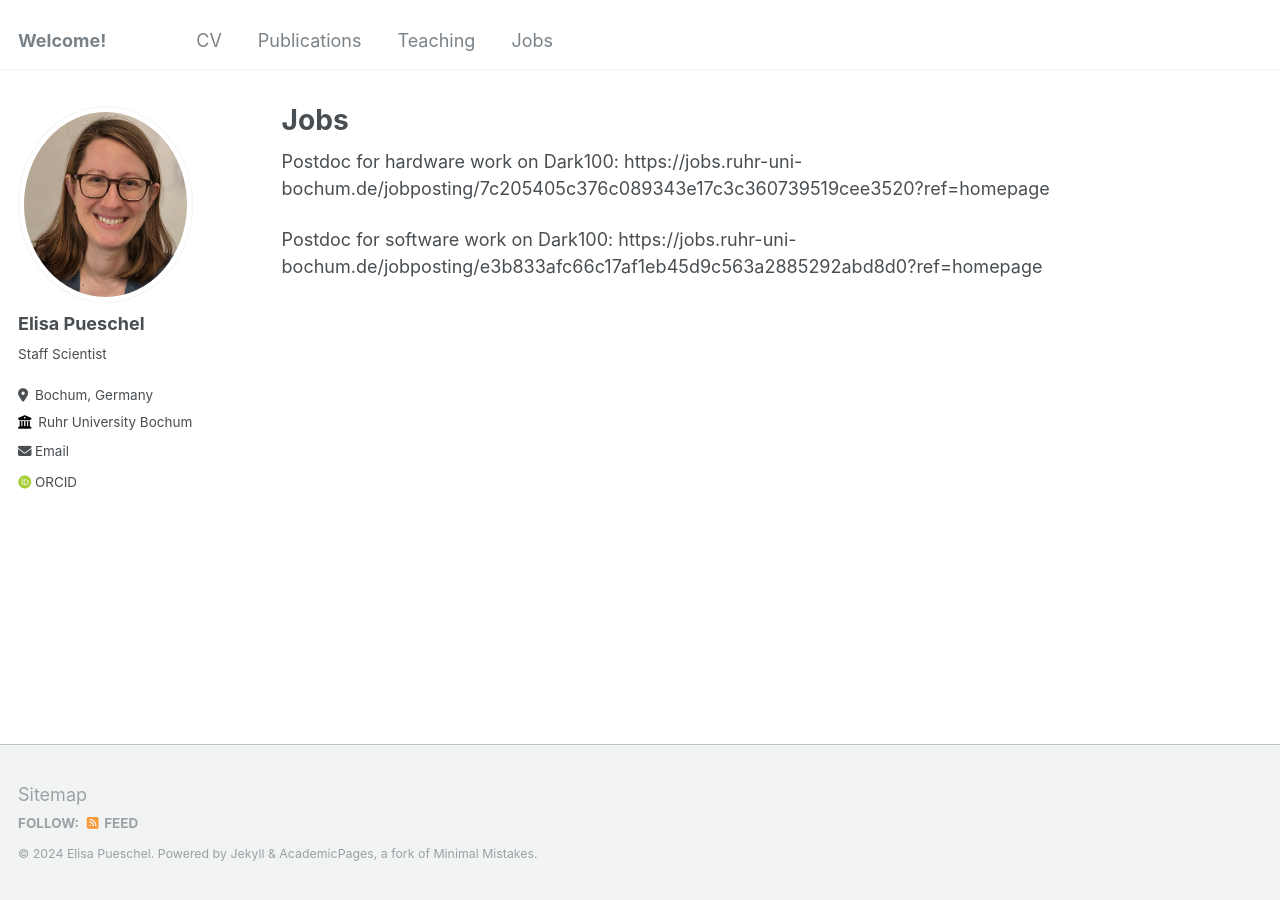
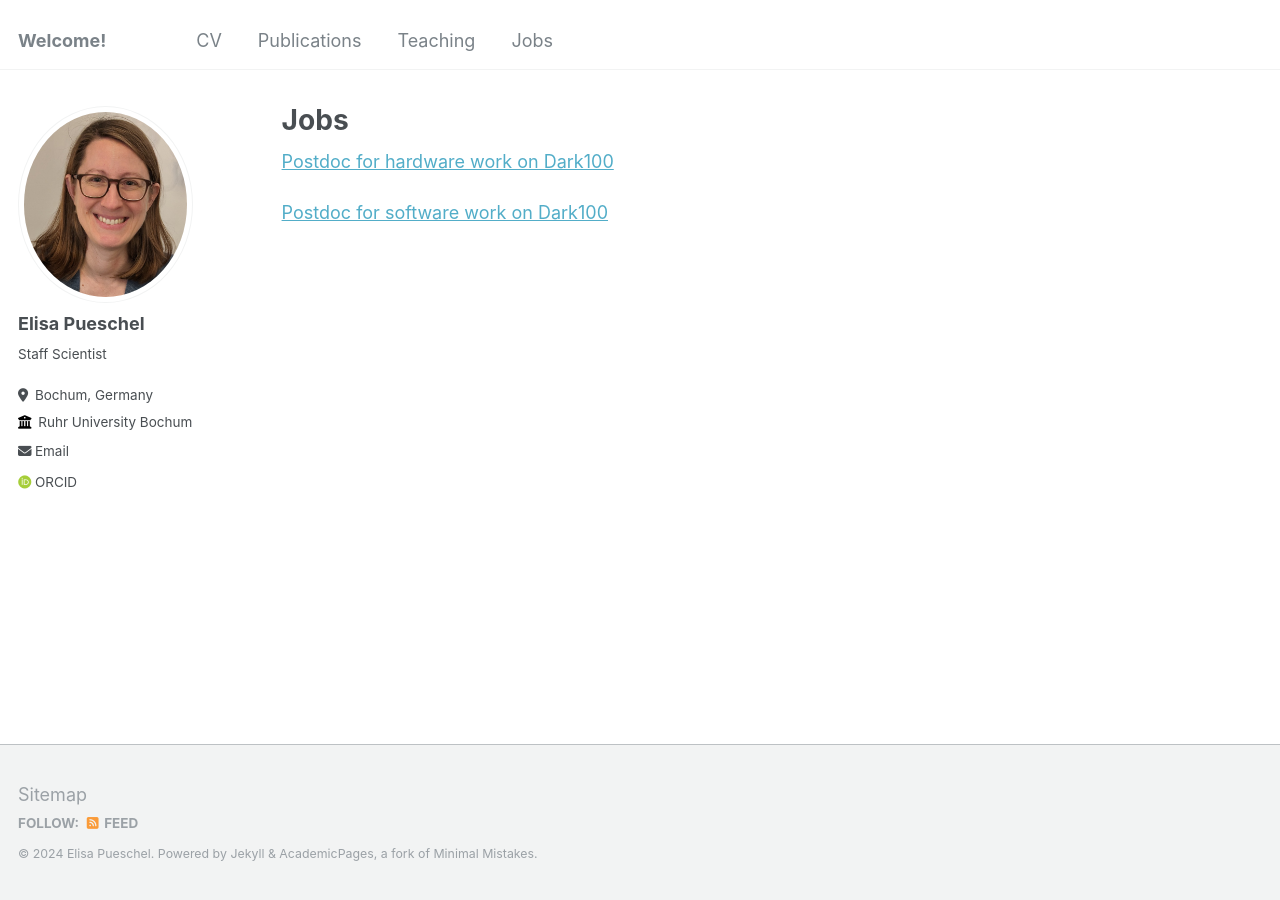
Before and after one commit to epuesche/epuesche.github.io, a Jekyll site: the page built from _pages/jobs.md, in a window 1280 px wide. Built offline with Jekyll 4.4.1, drawn with Linux system fonts in a browser that asks for light colours; some web fonts are replaced.

Commit message:
Update jobs.md

```diff
--- a/_pages/jobs.md
+++ b/_pages/jobs.md
@@ -4,8 +4,8 @@ permalink: /jobs/
 author_profile: true
 ---
 
-Postdoc for hardware work on Dark100:
-https://jobs.ruhr-uni-bochum.de/jobposting/7c205405c376c089343e17c3c360739519cee3520?ref=homepage
+[Postdoc for hardware work on Dark100](
+https://jobs.ruhr-uni-bochum.de/jobposting/7c205405c376c089343e17c3c360739519cee3520?ref=homepage)
 
-Postdoc for software work on Dark100:
-https://jobs.ruhr-uni-bochum.de/jobposting/e3b833afc66c17af1eb45d9c563a2885292abd8d0?ref=homepage
+[Postdoc for software work on Dark100](
+https://jobs.ruhr-uni-bochum.de/jobposting/e3b833afc66c17af1eb45d9c563a2885292abd8d0?ref=homepage)
```
